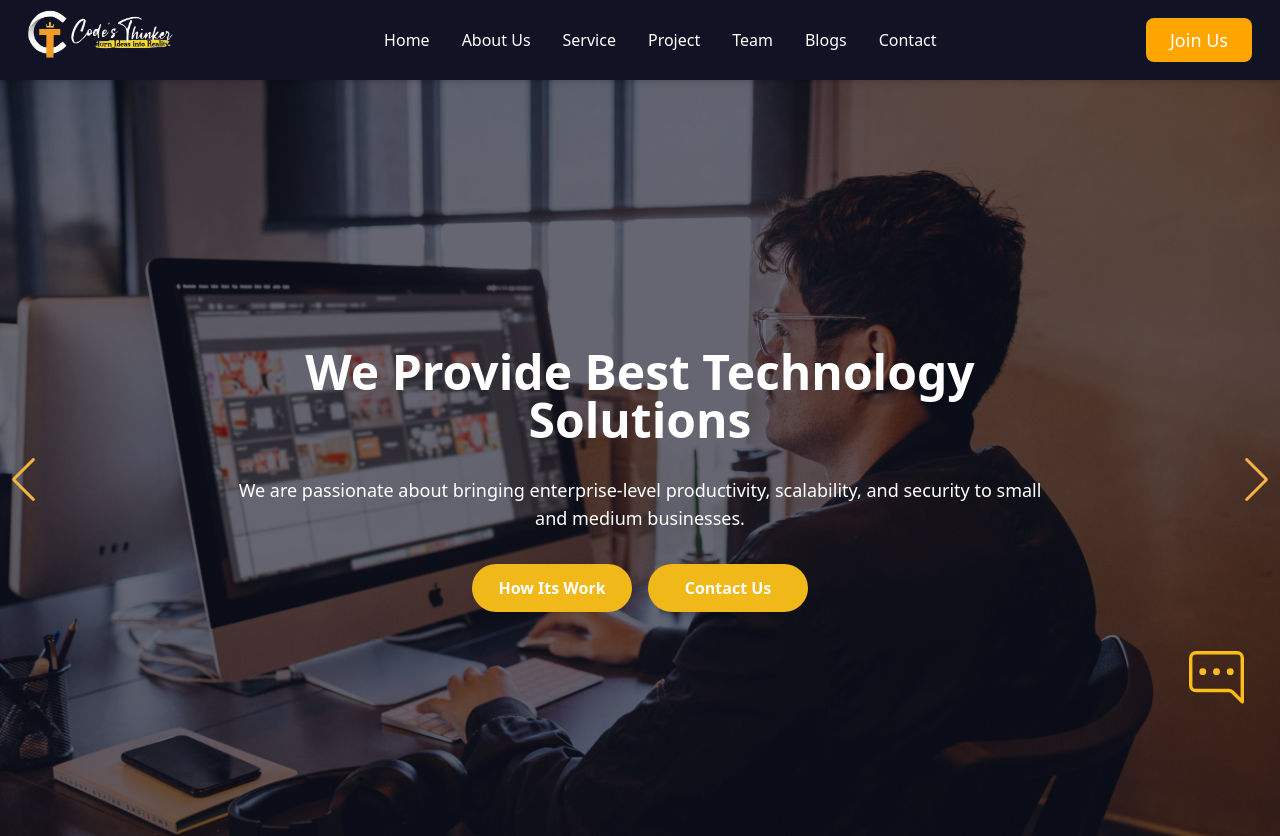
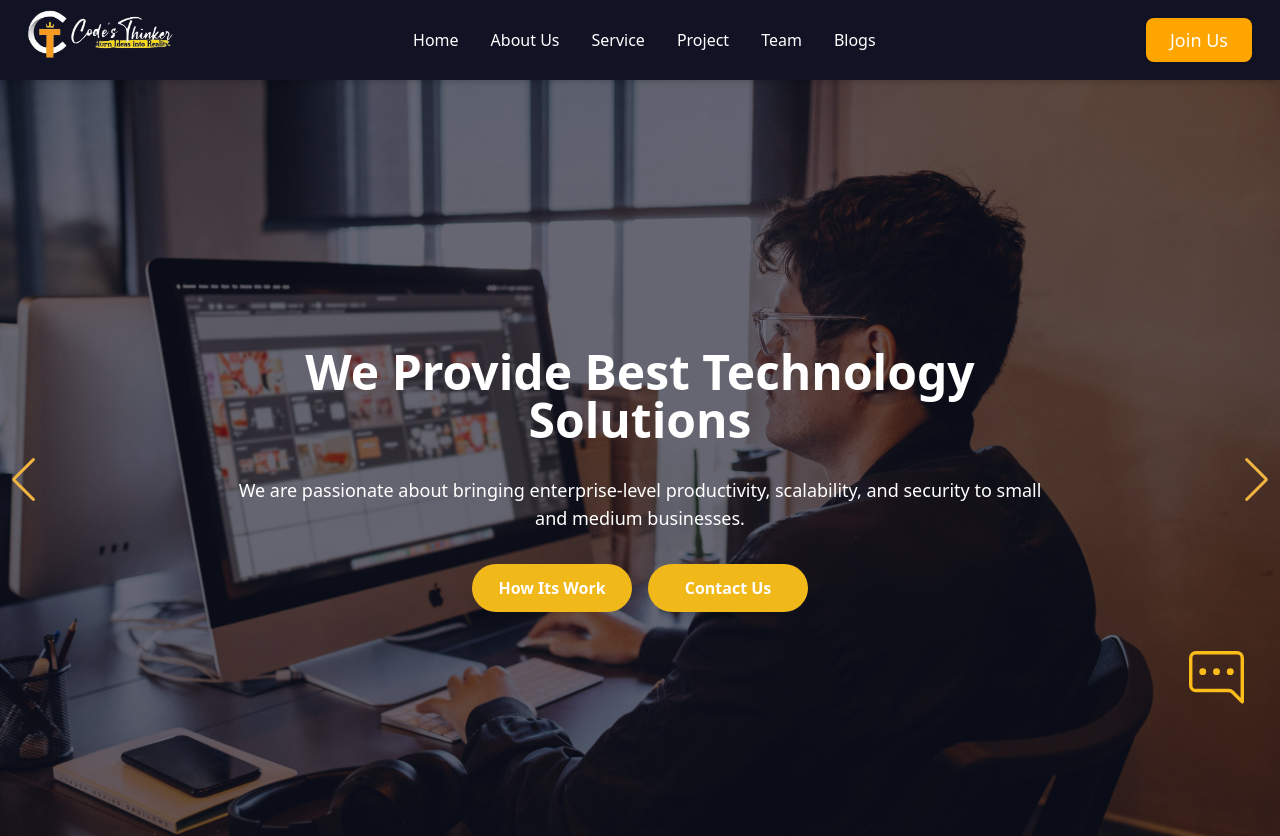
Before and after one commit to shakeel7521951/codesThinker, a React (Create React App) app: page / in a window 1280 px wide. Shown: the top 836 px of the page. Built offline with nearby package versions, Linux system fonts and the light colour scheme.

Commit message:
Update Nav.jsx

```diff
--- a/src/Componets/Nav/Nav.jsx
+++ b/src/Componets/Nav/Nav.jsx
@@ -95,7 +95,7 @@ const Navbar = () => {
             {/* Contact Menu */}
             <li className="relative group">
               <Link  onClick={()=>setIsOpen(false)} to="/contact" className="nav-link flex items-center text-white py-2 md:py-0 hover:text-[orange]">
-                Contact
+{/*                 Contact */}
               </Link>
             </li>
             {/* About Us Menu */}
```
